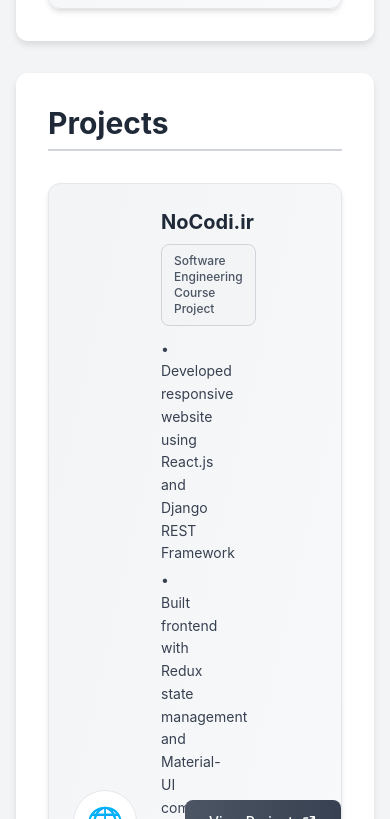
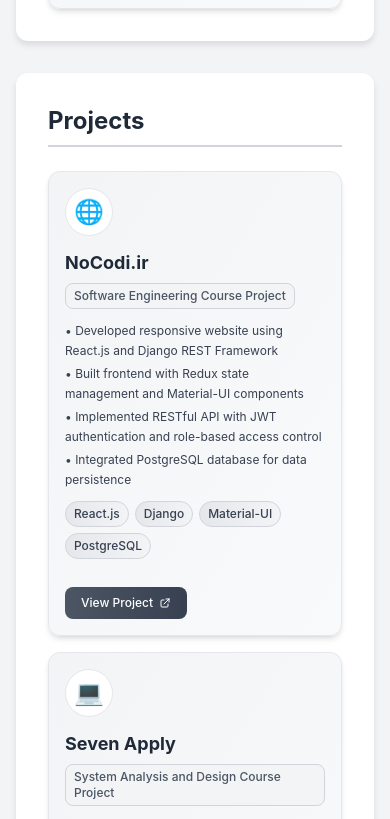
Before and after one commit to AliAlizadeh11/AliAlizadeh, a React (Create React App) app: page / in a window 390 px wide. Shown: the part 7165-7984 px from the top of the page. Built offline with nearby package versions, Linux system fonts and the light colour scheme.

Commit message:
fix: debug contact issue

```diff
--- a/src/components/Contact.tsx
+++ b/src/components/Contact.tsx
@@ -3,27 +3,27 @@ import React from 'react';
 const Contact: React.FC = () => {
     return (
         <section id="contact" className="card">
-            <h2 className="text-3xl font-bold section-heading">Contact</h2>
-            <p className="dark:text-gray-300 text-gray-700 leading-relaxed mb-4">
+            <h2 className="text-2xl sm:text-3xl lg:text-4xl font-bold section-heading">Contact</h2>
+            <p className="dark:text-gray-300 text-gray-700 leading-relaxed mb-4 text-sm sm:text-base lg:text-lg">
                 Feel free to reach out to me! I'm always open to discussing new opportunities, collaborations, or just connecting.
             </p>
 
-            <div className="flex flex-wrap justify-center gap-6 mt-8">
-                <a href="mailto:alializadeh.dev10@gmail.com" className="flex items-center gap-3 text-white bg-gradient-to-r from-red-500 to-red-600 rounded-full px-6 py-3 hover:scale-105 transition-all duration-200 hover:shadow-lg">
-                    <i className="fas fa-envelope text-xl"></i>
-                    <span className="font-medium">Email</span>
+            <div className="flex flex-wrap justify-center gap-3 sm:gap-4 lg:gap-6 mt-6 sm:mt-8">
+                <a href="mailto:alializadeh.dev10@gmail.com" className="flex items-center justify-center gap-2 sm:gap-3 text-white bg-gradient-to-r from-red-500 to-red-600 rounded-full px-4 sm:px-6 py-2 sm:py-3 hover:scale-105 transition-all duration-200 hover:shadow-lg border-2 border-red-400 w-24 sm:w-28 lg:w-32">
+                    <i className="fas fa-envelope text-lg sm:text-xl"></i>
+                    <span className="font-medium text-sm sm:text-base">Email</span>
                 </a>
-                <a href="https://github.com/AliAlizadeh11" target="_blank" rel="noopener noreferrer" className="flex items-center gap-3 text-white bg-gradient-to-r from-gray-800 to-gray-900 rounded-full px-6 py-3 hover:scale-105 transition-all duration-200 hover:shadow-lg">
-                    <i className="fab fa-github text-xl"></i>
-                    <span className="font-medium">GitHub</span>
+                <a href="https://github.com/AliAlizadeh11" target="_blank" rel="noopener noreferrer" className="flex items-center justify-center gap-2 sm:gap-3 text-white bg-gradient-to-r from-gray-800 to-gray-900 rounded-full px-4 sm:px-6 py-2 sm:py-3 hover:scale-105 transition-all duration-200 hover:shadow-lg border-2 border-gray-700 w-24 sm:w-28 lg:w-32">
+                    <i className="fab fa-github text-lg sm:text-xl"></i>
+                    <span className="font-medium text-sm sm:text-base">GitHub</span>
                 </a>
-                <a href="https://www.linkedin.com/in/ali-alizadeh-1153b721a/" target="_blank" rel="noopener noreferrer" className="flex items-center gap-3 text-white bg-gradient-to-r from-blue-400 to-blue-500 rounded-full px-6 py-3 hover:scale-105 transition-all duration-200 hover:shadow-lg">
-                    <i className="fab fa-linkedin-in text-xl"></i>
-                    <span className="font-medium">LinkedIn</span>
+                <a href="https://www.linkedin.com/in/ali-alizadeh-1153b721a/" target="_blank" rel="noopener noreferrer" className="flex items-center justify-center gap-2 sm:gap-3 text-white bg-gradient-to-r from-blue-400 to-blue-500 rounded-full px-4 sm:px-6 py-2 sm:py-3 hover:scale-105 transition-all duration-200 hover:shadow-lg border-2 border-blue-300 w-24 sm:w-28 lg:w-32">
+                    <i className="fab fa-linkedin-in text-lg sm:text-xl"></i>
+                    <span className="font-medium text-sm sm:text-base">LinkedIn</span>
                 </a>
-                <a href="https://t.me/AliAlz11" target="_blank" rel="noopener noreferrer" className="flex items-center gap-3 text-white bg-gradient-to-r from-blue-600 to-blue-700 rounded-full px-6 py-3 hover:scale-105 transition-all duration-200 hover:shadow-lg">
-                    <i className="fab fa-telegram-plane text-xl"></i>
-                    <span className="font-medium">Telegram</span>
+                <a href="https://t.me/AliAlz11" target="_blank" rel="noopener noreferrer" className="flex items-center justify-center gap-2 sm:gap-3 text-white bg-gradient-to-r from-blue-600 to-blue-700 rounded-full px-4 sm:px-6 py-2 sm:py-3 hover:scale-105 transition-all duration-200 hover:shadow-lg border-2 border-blue-500 w-24 sm:w-28 lg:w-32">
+                    <i className="fab fa-telegram-plane text-lg sm:text-xl"></i>
+                    <span className="font-medium text-sm sm:text-base">Telegram</span>
                 </a>
             </div>
         </section>
--- a/src/components/Projects.tsx
+++ b/src/components/Projects.tsx
@@ -66,35 +66,35 @@ const projects = [
 const Projects: React.FC = () => {
     return (
         <section id="projects" className="card">
-            <h2 className="text-3xl font-bold section-heading mb-8">Projects</h2>
+            <h2 className="text-2xl sm:text-3xl lg:text-4xl font-bold section-heading mb-6 sm:mb-8">Projects</h2>
 
-            <div className="space-y-6">
+            <div className="space-y-4 sm:space-y-6">
                 {projects.map((project, idx) => (
                     <div
                         key={idx}
-                        className={`bg-gradient-to-br ${project.color} rounded-xl p-6 border border-gray-200 dark:border-gray-700 shadow-md hover:shadow-lg transition-all duration-200 hover:scale-[1.02] flex flex-row items-center gap-6`}
+                        className={`bg-gradient-to-br ${project.color} rounded-xl p-4 sm:p-6 border border-gray-200 dark:border-gray-700 shadow-md hover:shadow-lg transition-all duration-200 hover:scale-[1.02] flex flex-col sm:flex-row sm:items-center gap-4 sm:gap-6`}
                     >
-                        <div className="flex-shrink-0 flex items-center justify-center w-16 h-16 rounded-full bg-white dark:bg-gray-900 border border-gray-200 dark:border-gray-700">
-                            <span className="text-3xl">{project.icon}</span>
+                        <div className="flex-shrink-0 flex items-center justify-center w-12 h-12 sm:w-16 sm:h-16 rounded-full bg-white dark:bg-gray-900 border border-gray-200 dark:border-gray-700">
+                            <span className="text-2xl sm:text-3xl">{project.icon}</span>
                         </div>
 
                         <div className="flex-1 min-w-0">
                             <div className="mb-3">
-                                <h3 className="font-bold text-xl dark:text-white text-gray-800 mb-2">{project.title}</h3>
-                                <span className="text-xs text-gray-600 dark:text-gray-400 font-medium bg-gray-100 dark:bg-gray-800 px-3 py-2 rounded-lg border border-gray-300 dark:border-gray-600 inline-block">{project.category}</span>
+                                <h3 className="font-bold text-lg sm:text-xl lg:text-2xl dark:text-white text-gray-800 mb-2 leading-tight">{project.title}</h3>
+                                <span className="text-xs sm:text-sm text-gray-600 dark:text-gray-400 font-medium bg-gray-100 dark:bg-gray-800 px-2 sm:px-3 py-1 sm:py-2 rounded-lg border border-gray-300 dark:border-gray-600 inline-block">{project.category}</span>
                             </div>
 
-                            <div className="dark:text-gray-300 text-gray-700 leading-relaxed mb-4 text-sm">
+                            <div className="dark:text-gray-300 text-gray-700 leading-relaxed mb-3 sm:mb-4 text-xs sm:text-sm lg:text-base">
                                 {project.description.split('\n').map((line, i) => (
                                     <p key={i} className="mb-1">{line}</p>
                                 ))}
                             </div>
 
-                            <div className="flex flex-wrap gap-2 mb-4">
+                            <div className="flex flex-wrap gap-1.5 sm:gap-2 mb-3 sm:mb-4">
                                 {project.technologies.map((tech, i) => (
                                     <span
                                         key={i}
-                                        className="inline-block px-3 py-1 text-xs font-medium rounded-full bg-gradient-to-r from-gray-200 to-gray-100 dark:from-gray-800 dark:to-gray-700 text-gray-700 dark:text-gray-200 border border-gray-300 dark:border-gray-600"
+                                        className="inline-block px-2 sm:px-3 py-1 text-xs font-medium rounded-full bg-gradient-to-r from-gray-200 to-gray-100 dark:from-gray-800 dark:to-gray-700 text-gray-700 dark:text-gray-200 border border-gray-300 dark:border-gray-600"
                                     >
                                         {tech}
                                     </span>
@@ -102,15 +102,15 @@ const Projects: React.FC = () => {
                             </div>
                         </div>
 
-                        <div className="flex-shrink-0">
+                        <div className="flex-shrink-0 self-start sm:self-auto">
                             <a
                                 href={project.link}
                                 target="_blank"
                                 rel="noopener noreferrer"
-                                className="inline-flex items-center px-6 py-3 text-sm font-medium rounded-lg bg-gradient-to-r from-gray-600 to-gray-700 dark:from-gray-700 dark:to-gray-800 text-white hover:from-gray-700 hover:to-gray-800 dark:hover:from-gray-800 dark:hover:to-gray-900 transition-all duration-200 hover:shadow-md whitespace-nowrap"
+                                className="inline-flex items-center px-4 sm:px-6 py-2 sm:py-3 text-xs sm:text-sm font-medium rounded-lg bg-gradient-to-r from-gray-600 to-gray-700 dark:from-gray-700 dark:to-gray-800 text-white hover:from-gray-700 hover:to-gray-700 dark:hover:from-gray-800 dark:hover:to-gray-900 transition-all duration-200 hover:shadow-md whitespace-nowrap"
                             >
                                 {project.linkText}
-                                <svg className="w-4 h-4 ml-2" fill="none" stroke="currentColor" viewBox="0 0 24 24">
+                                <svg className="w-3 h-3 sm:w-4 sm:h-4 ml-1.5 sm:ml-2" fill="none" stroke="currentColor" viewBox="0 0 24 24">
                                     <path strokeLinecap="round" strokeLinejoin="round" strokeWidth={2} d="M10 6H6a2 2 0 00-2 2v10a2 2 0 002 2h10a2 2 0 002-2v-4M14 4h6m0 0v6m0-6L10 14" />
                                 </svg>
                             </a>
```
Also changed, not shown: 7 other files (tests, documents, lock files or other folders).
